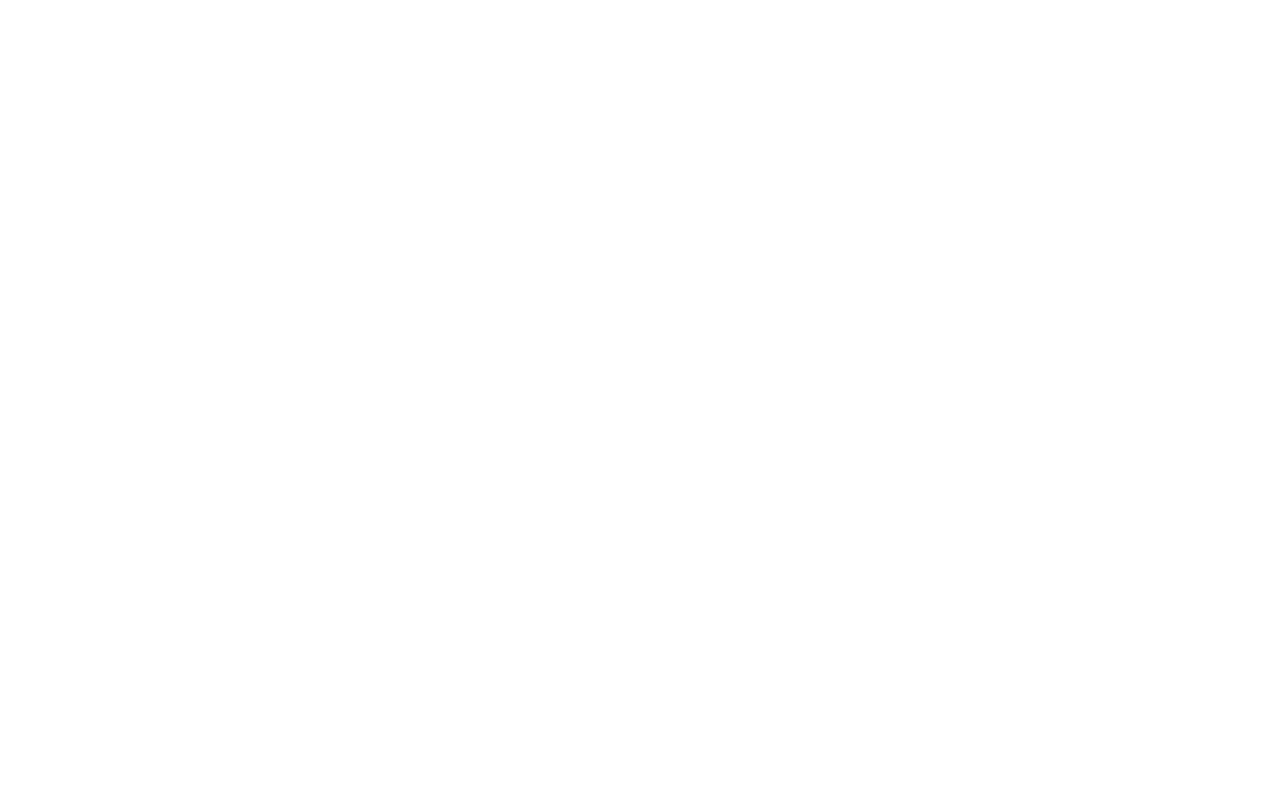
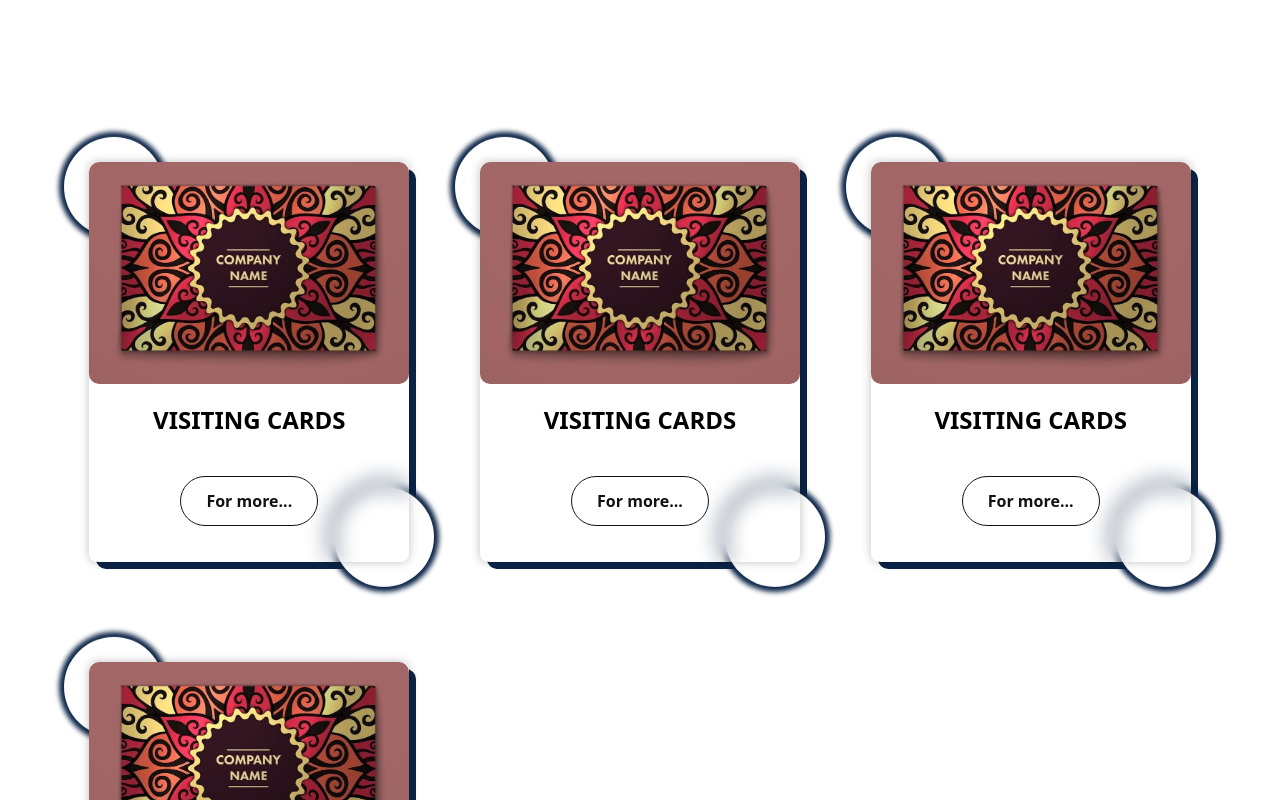
Before and after one commit to yuvarajj-dev/Chennai_Digital_Prints, a React (Create React App) app: page / in a window 1280 px wide. Shown: the part 2580-3380 px from the top of the page. Before the commit the page ends 2574 px from the top, so only its background shows below. Built offline with nearby package versions, Linux system fonts and the light colour scheme.

Commit message:
product list

```diff
--- a/src/App.js
+++ b/src/App.js
@@ -2,16 +2,17 @@
 import NAVBAR from "./Components/Navbar/Navbar"
 import Home from './Components/Home/Home';
 import About from './Components/About/About';
-import Visiting from './Components/Visiting/Visiting';
 import Footer from './Components/Footer/Footer';
 import { useEffect,useState } from 'react';
 import gsap from 'gsap/all';
+import Common_product from './Components/Product/Common_product';
 function App() {
   return (
     <div id="app"  className="App">
       <NAVBAR />
       <Home />
       <About />
+      <Common_product/>
       {/* <Footer /> */}
     </div>
   );
--- /dev/null
+++ b/src/Components/Product/Card/Card.css
@@ -0,0 +1,149 @@
+.card {
+    width: 20rem;
+    height: 25rem;
+    transition: all 0.2s;
+    position: relative;
+    border-radius: 10px;
+    cursor: pointer;
+    box-shadow: 7px 7px 0px 0px #0b2447;
+  }
+
+  .card:hover {
+    transform: scale(1.04) rotate(1deg);
+  }
+
+  .circle {
+    width: 100px;
+    height: 100px;
+    background: white;
+    border-radius: 50%;
+    position: absolute;
+    box-shadow: 0px 0px 5px 5px #0b2447;
+    animation: move-up6 2s ease-in infinite alternate-reverse;
+  }
+
+  .circle:nth-child(1) {
+    top: -25px;
+    left: -25px;
+  }
+
+  .circle:nth-child(2) {
+    bottom: -25px;
+    right: -25px;
+  }
+
+  .card-inner {
+    width: inherit;
+    height: inherit;
+    background: rgba(255, 255, 255, 0.05);
+    box-shadow: 0 0 10px rgba(0, 0, 0, 0.25);
+    backdrop-filter: blur(10px);
+    border-radius: 8px;
+  }
+
+  @keyframes move-up6 {
+    to {
+      transform: translateY(-10px);
+    }
+  }
+
+  @keyframes move-down1 {
+    to {
+      transform: translateY(10px);
+    }
+  }
+
+/* mine */
+.card-img{
+    border-radius: 10px;
+}
+
+
+/* heading */
+.card-head {
+    font-family: inherit;
+    cursor: pointer;
+    position: relative;
+    border: none;
+    background: none;
+    text-transform: uppercase;
+    transition-timing-function: cubic-bezier(0.25, 0.8, 0.25, 1);
+    transition-duration: 400ms;
+    transition-property: color;
+  }
+
+  .card-head:focus,
+  .card-head:hover {
+    color: black;
+  }
+
+  .card-head:focus:after,
+  .card-head:hover:after {
+    width: 100%;
+    left: 0%;
+  }
+
+  .card-head:after {
+    content: "";
+    pointer-events: none;
+    bottom: -2px;
+    left: 50%;
+    position: absolute;
+    width: 0%;
+    height: 2px;
+    background-color: black;
+    transition-timing-function: cubic-bezier(0.25, 0.8, 0.25, 1);
+    transition-duration: 400ms;
+    transition-property: width, left;
+  }
+
+  /* button */
+  .button {
+    padding: 12px 25px;
+    background: #fff;
+    border: 1px solid #121212;
+    color: #121212;
+    font-weight: 700;
+    cursor: pointer;
+    border-radius: 50px;
+    position: relative;
+    z-index: 2;
+    overflow: hidden;
+    transition: all 0.5s ease;
+  }
+  .button::after {
+    content: "";
+    width: 100%;
+    height: 100%;
+    background: #121212;
+    position: absolute;
+    bottom: -100%;
+    left: 0;
+    border-radius: 50%;
+    z-index: -1;
+    transition: all 0.5s ease;
+  }
+  .button:hover {
+    color: #fff;
+  }
+  .button:hover::after {
+    bottom: 0;
+    border-radius: 0;
+  }
+
+  @media (width <= 850px){
+    .card{
+        width: 15rem;
+        height: 20rem;
+    }
+  }
+  @media (width <= 500px){
+    .card{
+        width: 15rem;
+        height: 20rem;
+    }
+    .button{
+        width: 90%;
+        height: 40%;
+    }
+  }
--- /dev/null
+++ b/src/Components/Product/Card/Card.jsx
@@ -0,0 +1,25 @@
+import React from 'react'
+import "./Card.css"
+export default function Card() {
+    return (
+        <>
+            <div className='mx-auto my-10'>
+                <div className="card">
+                    <div className="circle"></div>
+                    <div className="circle"></div>
+                    <div className="card-inner">
+                        <div>
+                            <img src=".\Visiting card\visiting.jpg" alt="card" className='card-img' />
+                        </div>
+                        <div className='text-center my-5'>
+                            <h1 className='md:text-2xl sm:text-lg font-bold card-head'>Visiting cards</h1>
+                            <div className='my-10'>
+                                <button className='button'>For more...</button>
+                            </div>
+                        </div>
+                    </div>
+                </div>
+            </div>
+        </>
+    )
+}
--- a/src/Components/Product/Common_product.jsx
+++ b/src/Components/Product/Common_product.jsx
@@ -1,34 +1,20 @@
 import React from 'react'
 import "./Product.css"
+import Card from './Card/Card'
 
 export default function Common_product() {
     return (
         <>
             <div className='Product'>
-                <div className='md:text-4xl text-2xl text-center pt-10 font-bold underline'>
-                    <h1>Visiting Cards</h1>
-                </div>
-                <div className='product-img-div shadow-2xl my-10'>
-                    <img src=".\Visiting card\businesscard1.jpg" alt="visting" />
-                </div>
-                <div className='product-text md:text-center text-justify '>
-                    <p className='md:text-2xl font-bold'>A visiting card, also known as a business card, serves as a compact and
-                        convenient way to share essential contact information and make a lasting
-                        impression.</p>
-                    <p className='md:text-2xl  py-3 font-semibold'>This is type of Visiting Card We provide:</p>
-                    <ul className='w-64 md:text-xl py-2 font-semibold mx-auto  md:text-start list-disc'>
-                        <li>Standard Business Cards</li>
-                        <li>Mini Business Cards</li>
-                        <li>Square Business Cards</li>
-                        <li>Folded Business Cards</li>
-                        <li>Die-Cut Business Cards</li>
-                        <li>Embossed Business Cards</li>
-                        <li>Metal Business Cards</li>
-                        <li>Transparent Business Cards</li>
-                        <li>Eco-Friendly Business Cards</li>
-                        <li>Magnetic Business Cards</li>
-                    </ul>
-                </div>
+               <div className='flex justify-center my-10'>
+                    <h1 className='sm:text-5xl text-center text-3xl font-bold head '>OUR PRODUCTS</h1>
+               </div>
+               <div className='grid xl:grid-cols-3 sm:grid-cols-2 my-10 gap-5'>
+                    <Card />
+                    <Card />
+                    <Card />
+                    <Card />
+               </div>
             </div>
         </>
     )
--- a/src/Components/Product/Product.css
+++ b/src/Components/Product/Product.css
@@ -2,6 +2,7 @@
     width: 100%;
     max-width: 90%;
     margin:  0 auto;
+    height: 100vh;
 }
 .product-img-div{
     border-radius: 20px;
--- a/src/Components/Visiting/Visiting.jsx
+++ /dev/null
@@ -1,13 +0,0 @@
-import React from 'react'
-import "./Visiting.css"
-import Common_product from '../Product/Common_product'
-
-export default function Visiting() {
-  return (
-    <>
-      <div id='Product' className='Visiting'>
-          <Common_product />
-      </div>
-    </>
-  )
-}
```
Also changed, not shown: public/Visiting card/businesscard1.jpg (deleted), public/Visiting card/visiting.jpg (added), src/Components/Visiting/Visiting.css (deleted).
